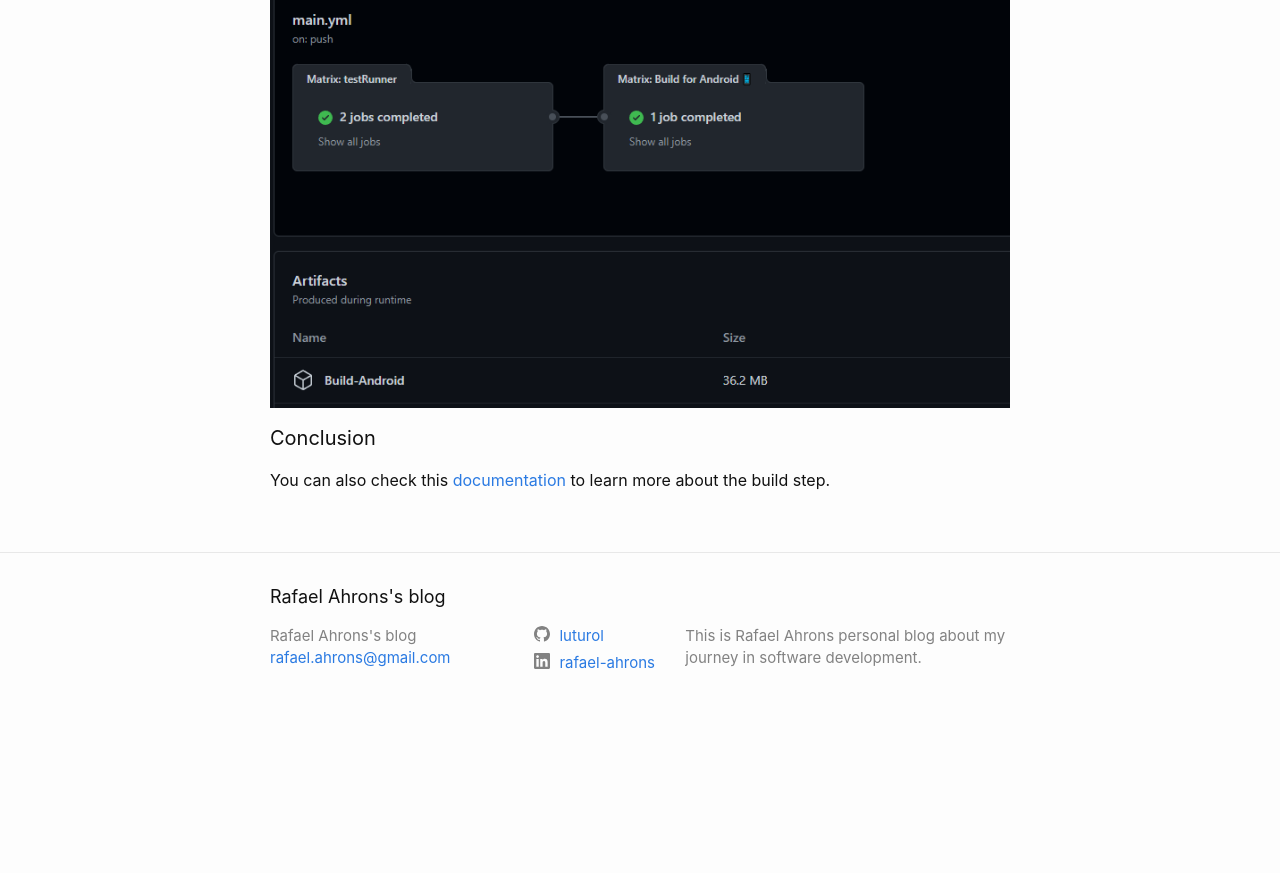
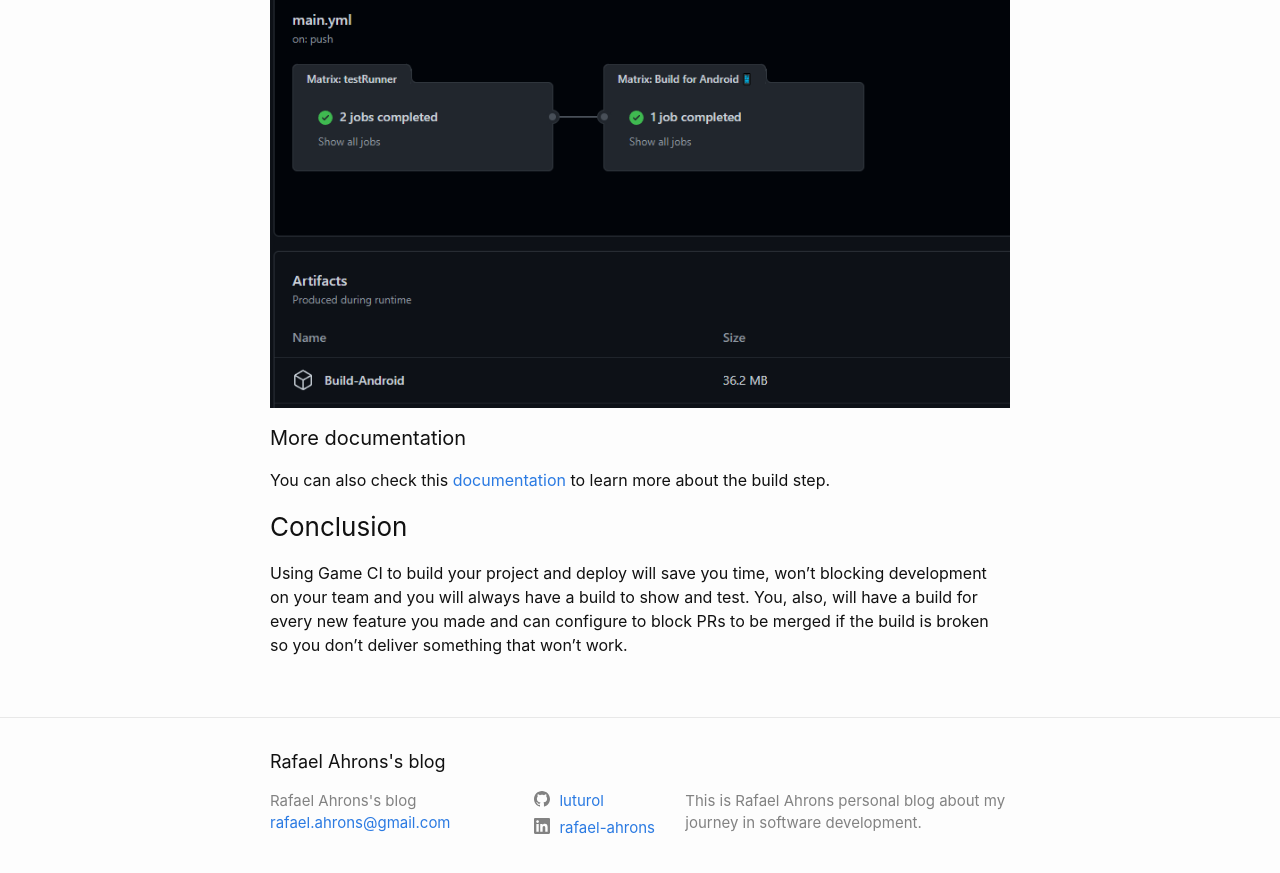
Before and after one commit to luturol/luturol.github.io, a Jekyll site: the page built from _posts/2022-07-22-How-to-make-github-action-build-unity.md, in a window 1280 px wide and 900 px high, scrolled down 5885 px. Shown: the top 873 px of the window. Built offline with Jekyll 4.4.1, drawn with Linux system fonts in a browser that asks for light colours; before the commit the page ends 6620 px from its top, so only the background shows below that.

Commit message:
Add conclusion to Unity CI

```diff
--- a/_posts/2022-07-22-How-to-make-github-action-build-unity.md
+++ b/_posts/2022-07-22-How-to-make-github-action-build-unity.md
@@ -235,8 +235,11 @@ Go to Actions -> open the action that was created by your commit -> On Artifact
 
 ![](/assets/images/build-action.png)
 
-#### Conclusion
 
-
+#### More documentation
 
 You can also check this [documentation](https://game.ci/docs/github/builder#complete-example) to learn more about the build step.
+
+### Conclusion
+
+Using Game CI to build your project and deploy will save you time, won't blocking development on your team and you will always have a build to show and test. You, also, will have a build for every new feature you made and can configure to block PRs to be merged if the build is broken so you don't deliver something that won't work.
```
